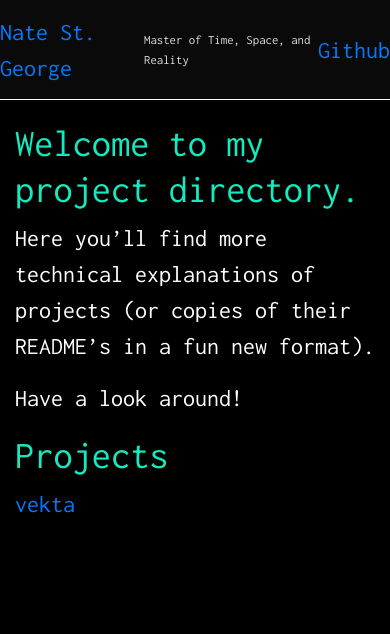
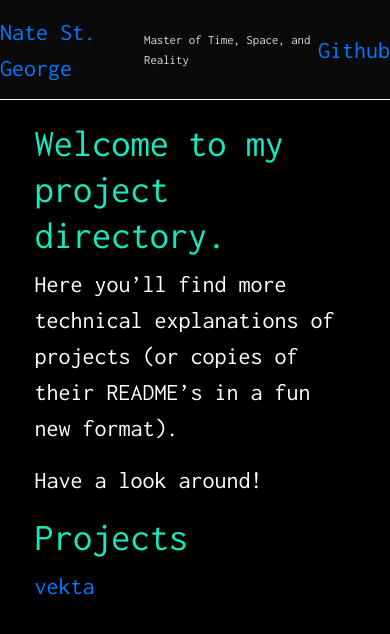
Before and after one commit to StGerGer/stgerger.github.io, a Jekyll site: the page built from index.md, in a window 390 px wide. Shown: the top 634 px of the page. Built offline with Jekyll 4.4.1, drawn with Linux system fonts in a browser that asks for light colours; our own code applies the rules of GitHub Pages for plain Markdown files.

Commit message:
Update main.css

```diff
--- a/css/main.css
+++ b/css/main.css
@@ -85,7 +85,7 @@ a:hover {
   .container {
     margin-top: 120px;
     margin-left: auto;
-    max-width: 600px;
+    max-width: 90vw;
   }
   .title {
     font-size: 1.5rem;
```
